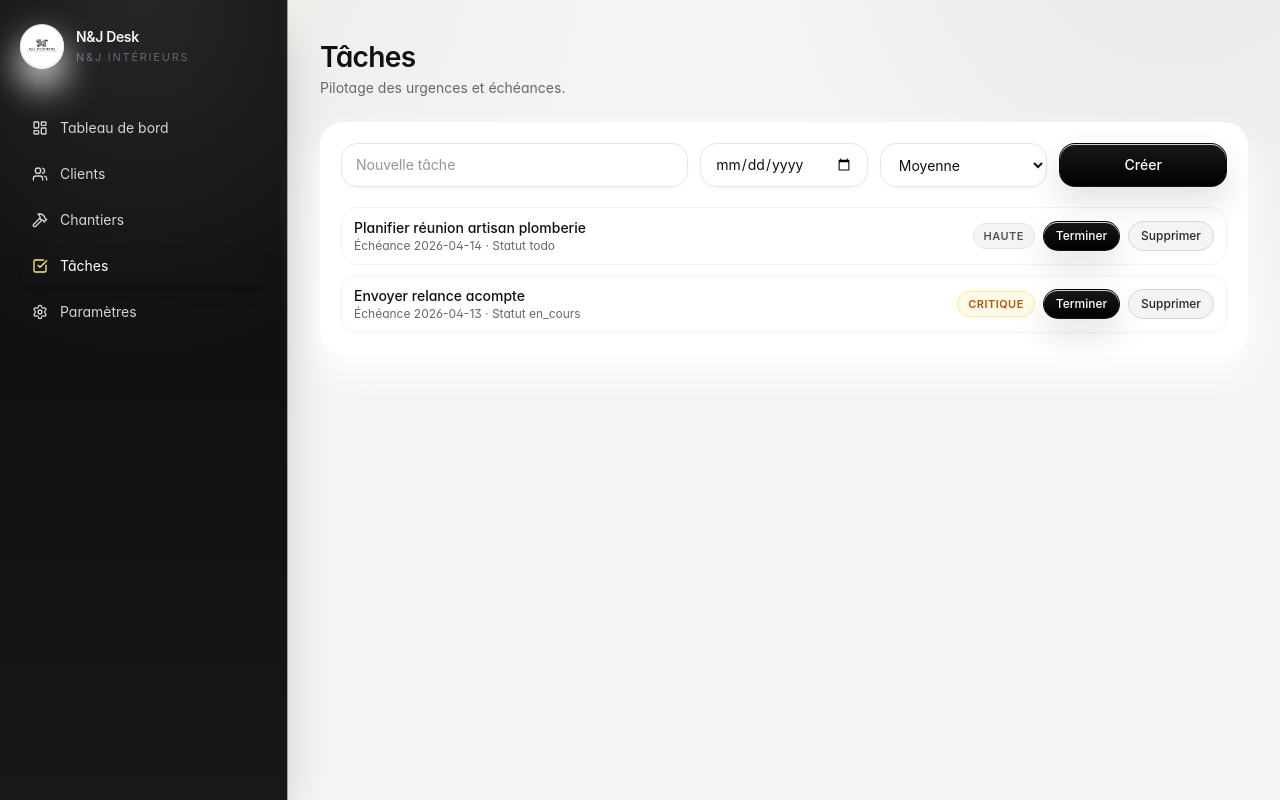
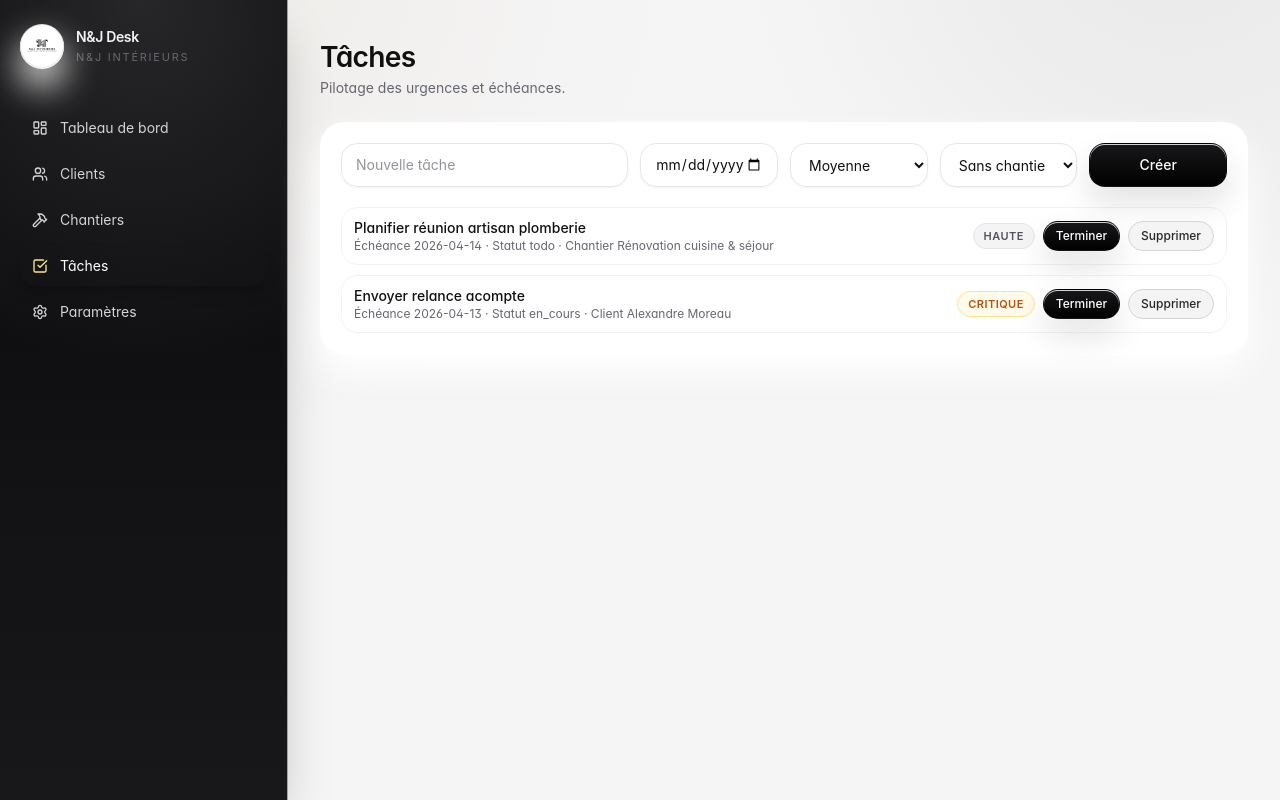
Before and after one commit to JEREM1997/N-J-Desk, a Next.js app: page /tasks in a window 1280 px wide. Built offline with nearby package versions, Linux system fonts and the light colour scheme.

Commit message:
fix: stabilize persistence hook and clean read-only store usage

```diff
--- a/app/(app)/clients/[id]/page.tsx
+++ b/app/(app)/clients/[id]/page.tsx
@@ -1,12 +1,30 @@
-import { notFound } from 'next/navigation';
+'use client';
+
+import { useMemo } from 'react';
+import { useParams } from 'next/navigation';
 import { Card } from '@/components/ui/card';
-import { clients, projects } from '@/lib/mock-data';
+import { getStoredClients, getStoredProjects } from '@/lib/data-store';
+import { usePersistentState } from '@/lib/use-persistent-state';
 
-export default function ClientDetailPage({ params }: { params: { id: string } }) {
-  const client = clients.find((entry) => entry.id === params.id);
-  if (!client) notFound();
+export default function ClientDetailPage() {
+  const params = useParams<{ id: string }>();
+  const clientId = params.id;
+  const { value: clients } = usePersistentState(getStoredClients);
+  const { value: projects } = usePersistentState(getStoredProjects);
 
-  const linkedProjects = projects.filter((project) => project.clientId === client.id);
+  const client = useMemo(() => clients.find((entry) => entry.id === clientId), [clients, clientId]);
+  const linkedProjects = useMemo(() => projects.filter((project) => project.clientId === clientId), [projects, clientId]);
+
+  if (!client) {
+    return (
+      <section className="space-y-6 animate-fadeIn">
+        <Card>
+          <h1 className="text-lg font-semibold">Client introuvable</h1>
+          <p className="mt-1 text-sm text-muted">Ce client n&apos;existe pas ou n&apos;est plus disponible.</p>
+        </Card>
+      </section>
+    );
+  }
 
   return (
     <section className="space-y-6 animate-fadeIn">
@@ -18,19 +36,19 @@ export default function ClientDetailPage({ params }: { params: { id: string } })
       </div>
 
       <div className="grid gap-4 lg:grid-cols-3">
-        <Card className="lg:col-span-2 space-y-3">
+        <Card className="space-y-3 lg:col-span-2">
           <h2 className="text-sm font-semibold">Informations</h2>
-          <p className="text-sm text-muted">Téléphone : {client.phone}</p>
-          <p className="text-sm text-muted">Email : {client.email}</p>
-          <p className="text-sm text-muted">Adresse : {client.address}</p>
-          <p className="rounded-xl bg-black/[0.03] p-3 text-sm">Notes : {client.notes}</p>
+          <p className="text-sm text-muted">Téléphone : {client.phone || 'Non renseigné'}</p>
+          <p className="text-sm text-muted">Email : {client.email || 'Non renseigné'}</p>
+          <p className="text-sm text-muted">Adresse : {client.address || 'Non renseignée'}</p>
+          <p className="rounded-xl bg-black/[0.03] p-3 text-sm">Notes : {client.notes || 'Aucune note'}</p>
         </Card>
         <Card>
           <h2 className="text-sm font-semibold">Historique des échanges</h2>
           <ul className="mt-3 space-y-2 text-sm text-muted">
-            <li>• Appel de cadrage réalisé le 04/04/2026</li>
-            <li>• Envoi moodboard le 06/04/2026</li>
-            <li>• Validation des matériaux le 09/04/2026</li>
+            <li>• Appel de cadrage réalisé</li>
+            <li>• Point d&apos;avancement partagé</li>
+            <li>• Validation des matériaux</li>
           </ul>
         </Card>
       </div>
@@ -38,11 +56,15 @@ export default function ClientDetailPage({ params }: { params: { id: string } })
       <Card>
         <h2 className="text-sm font-semibold">Chantiers liés</h2>
         <ul className="mt-3 space-y-2 text-sm text-muted">
-          {linkedProjects.map((project) => (
-            <li key={project.id} className="rounded-xl border px-3 py-2">
-              {project.title} — {project.status}
-            </li>
-          ))}
+          {linkedProjects.length === 0 ? (
+            <li>Aucun chantier lié.</li>
+          ) : (
+            linkedProjects.map((project) => (
+              <li key={project.id} className="rounded-xl border px-3 py-2">
+                {project.title} — {project.status}
+              </li>
+            ))
+          )}
         </ul>
       </Card>
     </section>
--- a/app/(app)/clients/page.tsx
+++ b/app/(app)/clients/page.tsx
@@ -1,10 +1,12 @@
 'use client';
 
+import Link from 'next/link';
 import { useMemo, useState } from 'react';
 import { Card } from '@/components/ui/card';
 import { Button } from '@/components/ui/button';
-import { clients as initialClients, projects } from '@/lib/mock-data';
 import { Client } from '@/lib/types';
+import { appendActivityLog, getStoredClients, getStoredProjects, setStoredClients } from '@/lib/data-store';
+import { usePersistentState } from '@/lib/use-persistent-state';
 
 const emptyClientDraft = {
   firstName: '',
@@ -17,7 +19,8 @@ const emptyClientDraft = {
 };
 
 export default function ClientsPage() {
-  const [clientItems, setClientItems] = useState<Client[]>(initialClients);
+  const { value: clientItems, setValue: setClientItems, hydrated } = usePersistentState(getStoredClients, setStoredClients);
+  const { value: projectItems } = usePersistentState(getStoredProjects);
   const [search, setSearch] = useState('');
   const [draft, setDraft] = useState(emptyClientDraft);
 
@@ -45,6 +48,7 @@ export default function ClientsPage() {
     };
 
     setClientItems((current) => [newClient, ...current]);
+    appendActivityLog(`Nouveau client créé : ${newClient.firstName} ${newClient.lastName}.`);
     setDraft(emptyClientDraft);
   };
 
@@ -74,6 +78,9 @@ export default function ClientsPage() {
       </Card>
 
       <Card className="overflow-hidden p-0">
+        {!hydrated ? (
+          <p className="px-4 py-4 text-sm text-muted">Chargement des clients…</p>
+        ) : (
           <table className="w-full text-sm">
             <thead className="table-head">
               <tr>
@@ -87,15 +94,18 @@ export default function ClientsPage() {
               {filteredClients.map((client) => (
                 <tr key={client.id} className="border-t border-black/[0.04] transition-colors hover:bg-black/[0.02]">
                   <td className="px-4 py-3.5 font-medium">
+                    <Link className="hover:underline" href={`/clients/${client.id}`}>
                       {client.firstName} {client.lastName}
+                    </Link>
                   </td>
                   <td className="px-4 py-3.5 text-muted">{client.email || 'Non renseigné'}</td>
                   <td className="px-4 py-3.5 text-muted">{client.phone || 'Non renseigné'}</td>
-                <td className="px-4 py-3.5">{projects.filter((project) => project.clientId === client.id).length}</td>
+                  <td className="px-4 py-3.5">{projectItems.filter((project) => project.clientId === client.id).length}</td>
                 </tr>
               ))}
             </tbody>
           </table>
+        )}
       </Card>
     </section>
   );
--- a/app/(app)/dashboard/page.tsx
+++ b/app/(app)/dashboard/page.tsx
@@ -1,16 +1,23 @@
+'use client';
+
 import { Card } from '@/components/ui/card';
 import { Badge } from '@/components/ui/badge';
-import { activityLogs, projects, tasks } from '@/lib/mock-data';
-
-const kpis = [
-  { label: 'Prospects', value: '14' },
-  { label: 'Devis en attente', value: '6' },
-  { label: 'Chantiers en cours', value: projects.filter((p) => p.status === 'en_cours').length.toString() },
-  { label: 'Chantiers terminés', value: '22' },
-  { label: 'Paiements à relancer', value: '3' }
-];
+import { getStoredActivityLogs, getStoredProjects, getStoredTasks } from '@/lib/data-store';
+import { usePersistentState } from '@/lib/use-persistent-state';
 
 export default function DashboardPage() {
+  const { value: projects } = usePersistentState(getStoredProjects);
+  const { value: tasks } = usePersistentState(getStoredTasks);
+  const { value: activityLogs } = usePersistentState(getStoredActivityLogs);
+
+  const kpis = [
+    { label: 'Prospects', value: projects.filter((project) => project.status === 'prospect').length.toString() },
+    { label: 'Devis en attente', value: projects.filter((project) => project.status === 'devis_envoye').length.toString() },
+    { label: 'Chantiers en cours', value: projects.filter((project) => project.status === 'en_cours').length.toString() },
+    { label: 'Chantiers terminés', value: projects.filter((project) => project.status === 'termine').length.toString() },
+    { label: 'Paiements à relancer', value: projects.filter((project) => project.balanceReceived < project.quoteAmount).length.toString() }
+  ];
+
   return (
     <section className="space-y-7 animate-fadeIn">
       <div className="flex flex-wrap items-end justify-between gap-4">
@@ -20,7 +27,7 @@ export default function DashboardPage() {
           <p className="mt-1 text-sm text-muted">Vision claire et premium des activités N&J Intérieurs.</p>
         </div>
         <div className="hidden rounded-xl border bg-white/80 px-4 py-2 text-xs font-medium text-muted shadow-sm lg:block">
-          Mise à jour en temps réel
+          Vue synchronisée localement
         </div>
       </div>
 
@@ -39,7 +46,7 @@ export default function DashboardPage() {
             <h2 className="text-sm font-semibold">Activité récente</h2>
           </div>
           <ul className="mt-4 space-y-3 text-sm text-muted">
-            {activityLogs.map((log) => (
+            {activityLogs.slice(0, 8).map((log) => (
               <li key={log} className="premium-hover rounded-xl border border-black/[0.04] bg-black/[0.02] px-3 py-2.5">
                 {log}
               </li>
@@ -52,7 +59,7 @@ export default function DashboardPage() {
             <h2 className="text-sm font-semibold">Tâches prioritaires</h2>
           </div>
           <ul className="mt-4 space-y-3">
-            {tasks.map((task) => (
+            {tasks.slice(0, 8).map((task) => (
               <li key={task.id} className="premium-hover flex items-center justify-between rounded-xl border border-black/[0.05] px-3 py-2.5">
                 <div>
                   <p className="text-sm font-medium">{task.title}</p>
--- a/app/(app)/projects/page.tsx
+++ b/app/(app)/projects/page.tsx
@@ -1,11 +1,12 @@
 'use client';
 
-import { useMemo, useState } from 'react';
+import { useEffect, useMemo, useState } from 'react';
 import { Card } from '@/components/ui/card';
 import { Badge } from '@/components/ui/badge';
 import { Button } from '@/components/ui/button';
-import { clients, projects as initialProjects } from '@/lib/mock-data';
 import { Project, ProjectStatus } from '@/lib/types';
+import { appendActivityLog, getStoredClients, getStoredProjects, setStoredProjects } from '@/lib/data-store';
+import { usePersistentState } from '@/lib/use-persistent-state';
 
 const statusLabel: Record<ProjectStatus, string> = {
   prospect: 'Prospect',
@@ -17,22 +18,27 @@ const statusLabel: Record<ProjectStatus, string> = {
   sav: 'SAV'
 };
 
-const emptyProjectDraft = {
-  title: '',
-  address: '',
-  clientId: clients[0]?.id ?? '',
-  status: 'prospect' as ProjectStatus
-};
-
 function getCityFromAddress(address: string) {
   const chunks = address.split(',').map((chunk) => chunk.trim()).filter(Boolean);
   return chunks[chunks.length - 1] ?? '';
 }
 
 export default function ProjectsPage() {
-  const [projectItems, setProjectItems] = useState<Project[]>(initialProjects);
-  const [draft, setDraft] = useState(emptyProjectDraft);
+  const { value: clients } = usePersistentState(getStoredClients);
+  const { value: projectItems, setValue: setProjectItems, hydrated } = usePersistentState(getStoredProjects, setStoredProjects);
   const [editingProjectId, setEditingProjectId] = useState<string | null>(null);
+  const [draft, setDraft] = useState({
+    title: '',
+    address: '',
+    clientId: clients[0]?.id ?? '',
+    status: 'prospect' as ProjectStatus
+  });
+
+  useEffect(() => {
+    if (!draft.clientId && clients.length > 0) {
+      setDraft((current) => ({ ...current, clientId: clients[0].id }));
+    }
+  }, [clients, draft.clientId]);
 
   const sortedProjects = useMemo(
     () => [...projectItems].sort((a, b) => a.startDate.localeCompare(b.startDate) * -1),
@@ -59,11 +65,14 @@ export default function ProjectsPage() {
     };
 
     setProjectItems((current) => [newProject, ...current]);
-    setDraft(emptyProjectDraft);
+    appendActivityLog(`Chantier créé : ${newProject.title}.`);
+    setDraft((current) => ({ ...current, title: '', address: '' }));
   };
 
   const deleteProject = (id: string) => {
-    setProjectItems((current) => current.filter((project) => project.id !== id));
+    const project = projectItems.find((entry) => entry.id === id);
+    setProjectItems((current) => current.filter((entry) => entry.id !== id));
+    if (project) appendActivityLog(`Chantier supprimé : ${project.title}.`);
     if (editingProjectId === id) setEditingProjectId(null);
   };
 
@@ -105,6 +114,11 @@ export default function ProjectsPage() {
         </div>
       </div>
 
+      {!hydrated ? (
+        <Card>
+          <p className="text-sm text-muted">Chargement des chantiers…</p>
+        </Card>
+      ) : (
         <div className="space-y-4">
           {sortedProjects.map((project) => {
             const client = clients.find((entry) => entry.id === project.clientId);
@@ -152,6 +166,7 @@ export default function ProjectsPage() {
             );
           })}
         </div>
+      )}
     </section>
   );
 }
--- a/app/(app)/tasks/page.tsx
+++ b/app/(app)/tasks/page.tsx
@@ -4,14 +4,24 @@ import { useState } from 'react';
 import { Badge } from '@/components/ui/badge';
 import { Card } from '@/components/ui/card';
 import { Button } from '@/components/ui/button';
-import { tasks as initialTasks } from '@/lib/mock-data';
 import { Task } from '@/lib/types';
+import {
+  appendActivityLog,
+  getStoredClients,
+  getStoredProjects,
+  getStoredTasks,
+  setStoredTasks
+} from '@/lib/data-store';
+import { usePersistentState } from '@/lib/use-persistent-state';
 
 export default function TasksPage() {
-  const [taskItems, setTaskItems] = useState<Task[]>(initialTasks);
+  const { value: taskItems, setValue: setTaskItems, hydrated } = usePersistentState(getStoredTasks, setStoredTasks);
+  const { value: clients } = usePersistentState(getStoredClients);
+  const { value: projects } = usePersistentState(getStoredProjects);
   const [title, setTitle] = useState('');
   const [dueDate, setDueDate] = useState('');
   const [priority, setPriority] = useState<Task['priority']>('moyenne');
+  const [projectId, setProjectId] = useState('');
 
   const createTask = () => {
     if (!title.trim()) return;
@@ -21,13 +31,16 @@ export default function TasksPage() {
       title: title.trim(),
       dueDate: dueDate || new Date().toISOString().slice(0, 10),
       status: 'todo',
-      priority
+      priority,
+      projectId: projectId || undefined
     };
 
     setTaskItems((current) => [newTask, ...current]);
+    appendActivityLog(`Nouvelle tâche : ${newTask.title}.`);
     setTitle('');
     setDueDate('');
     setPriority('moyenne');
+    setProjectId('');
   };
 
   const toggleStatus = (id: string) => {
@@ -41,7 +54,9 @@ export default function TasksPage() {
   };
 
   const deleteTask = (id: string) => {
-    setTaskItems((current) => current.filter((task) => task.id !== id));
+    const task = taskItems.find((entry) => entry.id === id);
+    setTaskItems((current) => current.filter((entry) => entry.id !== id));
+    if (task) appendActivityLog(`Tâche supprimée : ${task.title}.`);
   };
 
   return (
@@ -51,7 +66,7 @@ export default function TasksPage() {
         <p className="text-sm text-muted">Pilotage des urgences et échéances.</p>
       </div>
       <Card className="space-y-5">
-        <div className="grid gap-3 md:grid-cols-5">
+        <div className="grid gap-3 md:grid-cols-6">
           <input
             className="md:col-span-2"
             placeholder="Nouvelle tâche"
@@ -65,14 +80,33 @@ export default function TasksPage() {
             <option value="haute">Haute</option>
             <option value="critique">Critique</option>
           </select>
+          <select value={projectId} onChange={(event) => setProjectId(event.target.value)}>
+            <option value="">Sans chantier</option>
+            {projects.map((project) => (
+              <option key={project.id} value={project.id}>
+                {project.title}
+              </option>
+            ))}
+          </select>
           <Button onClick={createTask}>Créer</Button>
         </div>
+        {!hydrated ? (
+          <p className="text-sm text-muted">Chargement des tâches…</p>
+        ) : (
           <ul className="space-y-2.5">
-          {taskItems.map((task) => (
+            {taskItems.map((task) => {
+              const project = projects.find((entry) => entry.id === task.projectId);
+              const client = clients.find((entry) => entry.id === task.clientId);
+
+              return (
                 <li key={task.id} className="premium-hover flex items-center justify-between rounded-xl border border-black/[0.05] px-3 py-2.5">
                   <div>
                     <p className="text-sm font-medium">{task.title}</p>
-                <p className="text-xs text-muted">Échéance {task.dueDate} · Statut {task.status}</p>
+                    <p className="text-xs text-muted">
+                      Échéance {task.dueDate} · Statut {task.status}
+                      {project ? ` · Chantier ${project.title}` : ''}
+                      {client ? ` · Client ${client.firstName} ${client.lastName}` : ''}
+                    </p>
                   </div>
                   <div className="flex items-center gap-2">
                     <Badge tone={task.priority === 'critique' ? 'warning' : 'muted'}>{task.priority}</Badge>
@@ -87,8 +121,10 @@ export default function TasksPage() {
                     </Button>
                   </div>
                 </li>
-          ))}
+              );
+            })}
           </ul>
+        )}
       </Card>
     </section>
   );
--- /dev/null
+++ b/lib/data-store.ts
@@ -0,0 +1,65 @@
+import { activityLogs, clients, projects, tasks } from '@/lib/mock-data';
+import type { Client, Project, Task } from '@/lib/types';
+
+const STORAGE_KEYS = {
+  clients: 'njdesk.clients',
+  projects: 'njdesk.projects',
+  tasks: 'njdesk.tasks',
+  activityLogs: 'njdesk.activityLogs'
+} as const;
+
+function canUseStorage() {
+  return typeof window !== 'undefined' && typeof window.localStorage !== 'undefined';
+}
+
+function readFromStorage<T>(key: string, fallback: T): T {
+  if (!canUseStorage()) return fallback;
+
+  const raw = window.localStorage.getItem(key);
+  if (!raw) return fallback;
+
+  try {
+    return JSON.parse(raw) as T;
+  } catch {
+    return fallback;
+  }
+}
+
+function writeToStorage<T>(key: string, value: T) {
+  if (!canUseStorage()) return;
+  window.localStorage.setItem(key, JSON.stringify(value));
+}
+
+export function getStoredClients() {
+  return readFromStorage<Client[]>(STORAGE_KEYS.clients, clients);
+}
+
+export function setStoredClients(value: Client[]) {
+  writeToStorage(STORAGE_KEYS.clients, value);
+}
+
+export function getStoredProjects() {
+  return readFromStorage<Project[]>(STORAGE_KEYS.projects, projects);
+}
+
+export function setStoredProjects(value: Project[]) {
+  writeToStorage(STORAGE_KEYS.projects, value);
+}
+
+export function getStoredTasks() {
+  return readFromStorage<Task[]>(STORAGE_KEYS.tasks, tasks);
+}
+
+export function setStoredTasks(value: Task[]) {
+  writeToStorage(STORAGE_KEYS.tasks, value);
+}
+
+export function getStoredActivityLogs() {
+  return readFromStorage<string[]>(STORAGE_KEYS.activityLogs, activityLogs);
+}
+
+export function appendActivityLog(message: string) {
+  const current = getStoredActivityLogs();
+  const next = [message, ...current].slice(0, 30);
+  writeToStorage(STORAGE_KEYS.activityLogs, next);
+}
--- /dev/null
+++ b/lib/use-persistent-state.ts
@@ -0,0 +1,29 @@
+'use client';
+
+import { useEffect, useRef, useState } from 'react';
+
+export function usePersistentState<T>(getValue: () => T, setValue?: (value: T) => void) {
+  const getValueRef = useRef(getValue);
+  const setValueRef = useRef(setValue);
+
+  getValueRef.current = getValue;
+  setValueRef.current = setValue;
+
+  const [value, setInternalValue] = useState<T>(() => getValueRef.current());
+  const [hydrated, setHydrated] = useState(false);
+
+  useEffect(() => {
+    setInternalValue(getValueRef.current());
+    setHydrated(true);
+  }, []);
+
+  const updateValue = (next: T | ((current: T) => T)) => {
+    setInternalValue((current) => {
+      const resolved = typeof next === 'function' ? (next as (current: T) => T)(current) : next;
+      setValueRef.current?.(resolved);
+      return resolved;
+    });
+  };
+
+  return { value, setValue: updateValue, hydrated };
+}
```
Also changed, not shown: 1 other file (tests, documents, lock files or other folders). Lines whose indentation alone changed are shown as unchanged.
